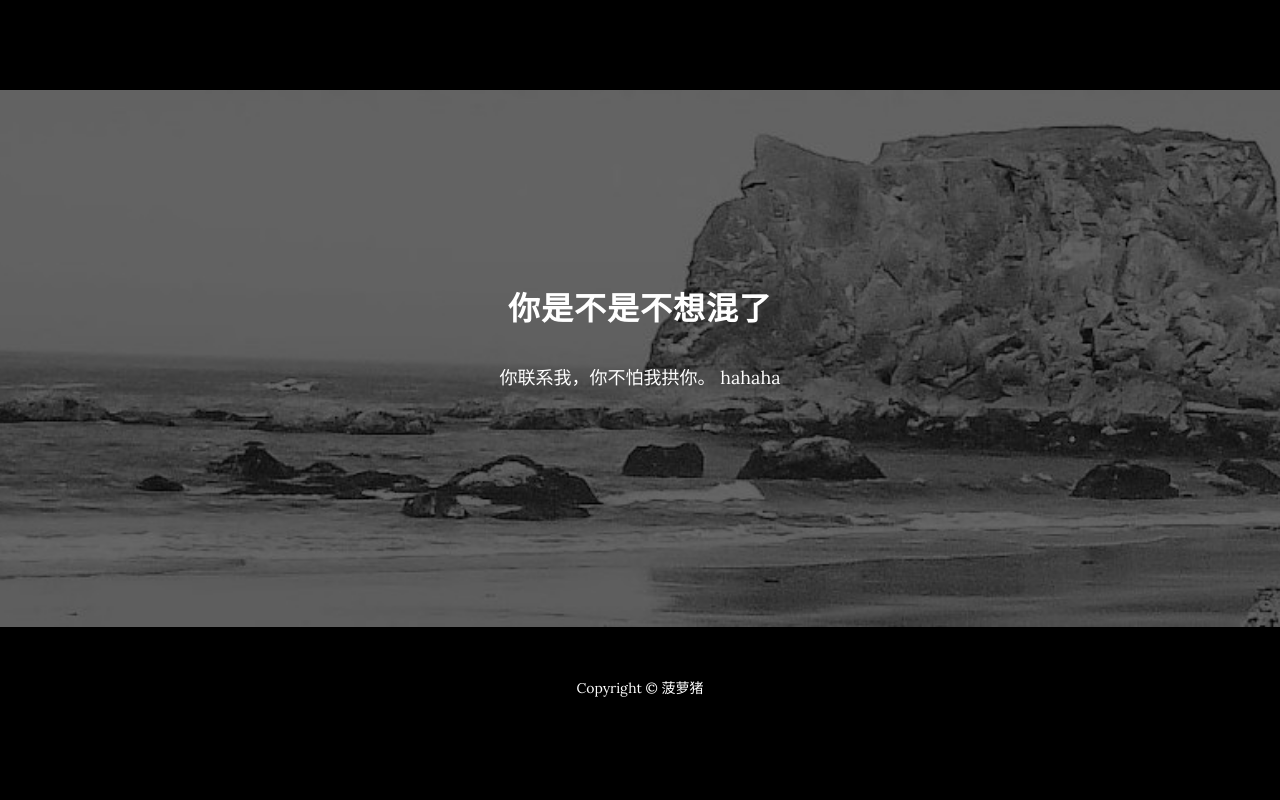
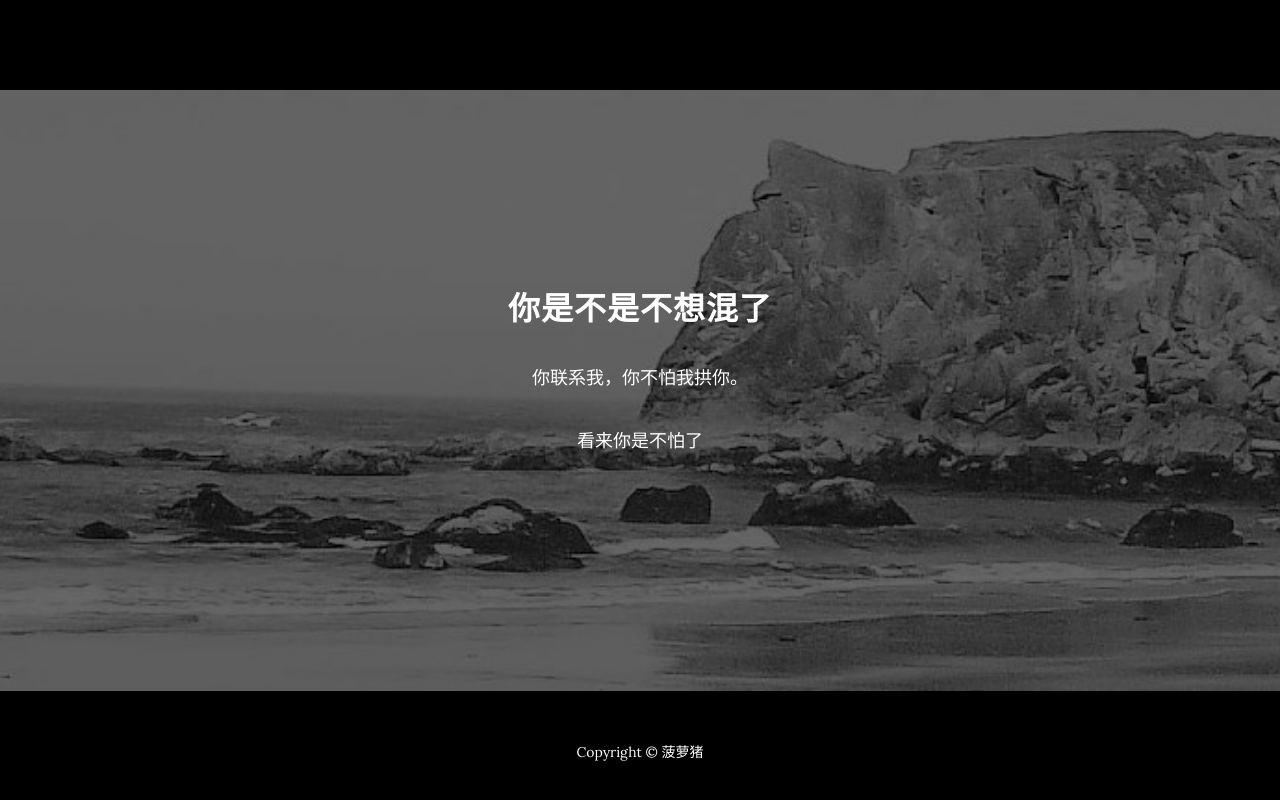
Before and after one commit to Zeronevo/myweb, a plain HTML site: page index.html in a window 1280 px wide. Shown: the part 1247-2047 px from the top of the page. Before the commit the page ends 1997 px from the top, so only its background shows below. Drawn offline with nearby package versions, Linux system fonts and the light colour scheme.

Commit message:
Update index.html

```diff
--- a/index.html
+++ b/index.html
@@ -71,8 +71,8 @@
 <section id="sec-ind-2" class="section-2 content-section text-center">
  <div class="container"><div class="row"><div class="col-lg-8 mx-auto">
   <h2 id="你是不是不想混了">你是不是不想混了</h2>
-<p>你联系我，你不怕我拱你。
-hahaha</p>
+<p>你联系我，你不怕我拱你。</p>
+     <p>看来你是不怕了</p>
 
   </div></div></div>
 
```
